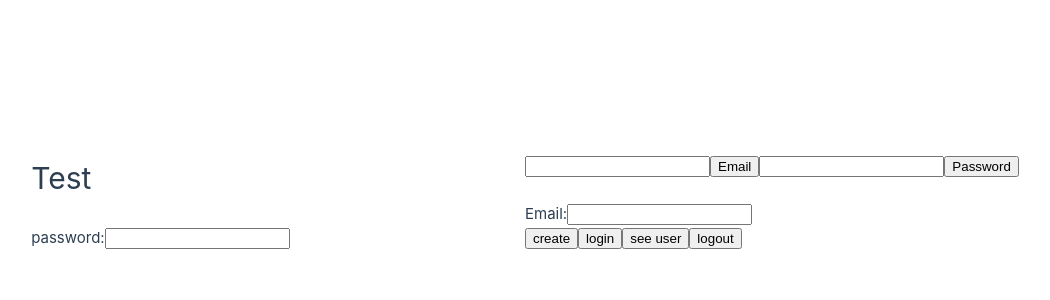
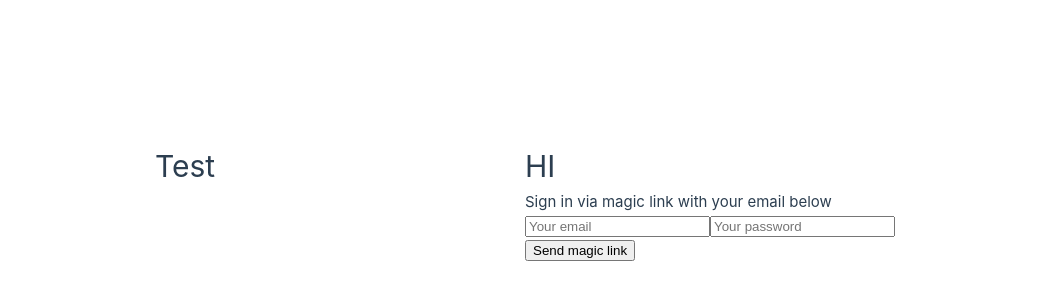
Before and after one commit to staten-island-tech/vue-supabase-project-erik-and-yuhan, a Vue app in the folder vue-supa/: page / in a window 1280 px wide. Shown: the part 198-498 px from the top of the page, without its empty margins (115-1165 px from the left). Built offline with nearby package versions, Linux system fonts and the light colour scheme.

Commit message:
working on use of sign up

```diff
--- a/vue-supa/src/App.vue
+++ b/vue-supa/src/App.vue
@@ -1,27 +1,13 @@
 <template>
   <h1>Test</h1>
-  <SignIn></SignIn>
-  <div class="inputContainer">
-      <label for="email">Email:</label>
-      <input type="email" id="email" v-model="email">
-      </div>
-
-      <div class="inputContainer">
-          <label for="password">password:</label>
-          <input type="password" id="password" v-model="password">
-      </div>
-      <div class="buttonContainer">
-          <button @click = "CreateAccount">create</button>
-          <button @click = "login">login</button>
-          <button @click = "seeCurrentuser">see user</button>
-          <button @click = "logout">logout</button>
-      </div>
+  <AuthSupa></AuthSupa>
 
 </template>
 
 <script setup>
 import { ref } from 'vue'
-import SignIn from './components/SignIn.vue';
+
+import AuthSupa from './components/AuthSupa.vue';
 
 //connects input
 let email = ref("")
--- a/vue-supa/src/components/AuthSupa.vue
+++ b/vue-supa/src/components/AuthSupa.vue
@@ -1,37 +1,27 @@
-<script>
-import { RouterLink, RouterView } from 'vue-router';
-import { supabase } from './supabaseClient';
+<script setup>
+import { ref } from 'vue'
+import { supabase } from './supabaseClient'
 
-export default {
-  data() {
-    return{
-      users: [],
-      user: {
-        Email: '',
-        Password: '',
-      }
+const loading = ref(false)
+const email = ref('')
+const password = ref('')
+
+const handleLogin = async () => {
+  try {
+    loading.value = true
+    const { error } = await supabase.auth.signUp({
+      email: email.value,
+      password: password.value,
+    })
+    if (error) throw error
+    alert('Check your email for the login link!')
+  } catch (error) {
+    if (error instanceof Error) {
+      alert(error.message)
     }
-  },
-methods: {
-  Submit() {
-    this.users.push(this.user)
-    this.user = {Email: '', Password: '',};
-    console.log(this.users)
-    this.users.forEach(async(user) => {
-      let { data, error } = await supabase.auth.signUp({
-        email: user.Email,
-        password: user.Password,
-      });
-      if (error) {
-        console.log(error.message);
-      }
-      else {
-        console.log(data);
-      }
-    },
-  )
-}
-}
+  } finally {
+    loading.value = false
+  }
 }
 </script>
 
@@ -42,6 +32,7 @@ methods: {
       <p class="description">Sign in via magic link with your email below</p>
       <div>
         <input class="inputField" required type="email" placeholder="Your email" v-model="email" />
+        <input class="inputField" required type="email" placeholder="Your password" v-model="password">
       </div>
       <div>
         <input
```
